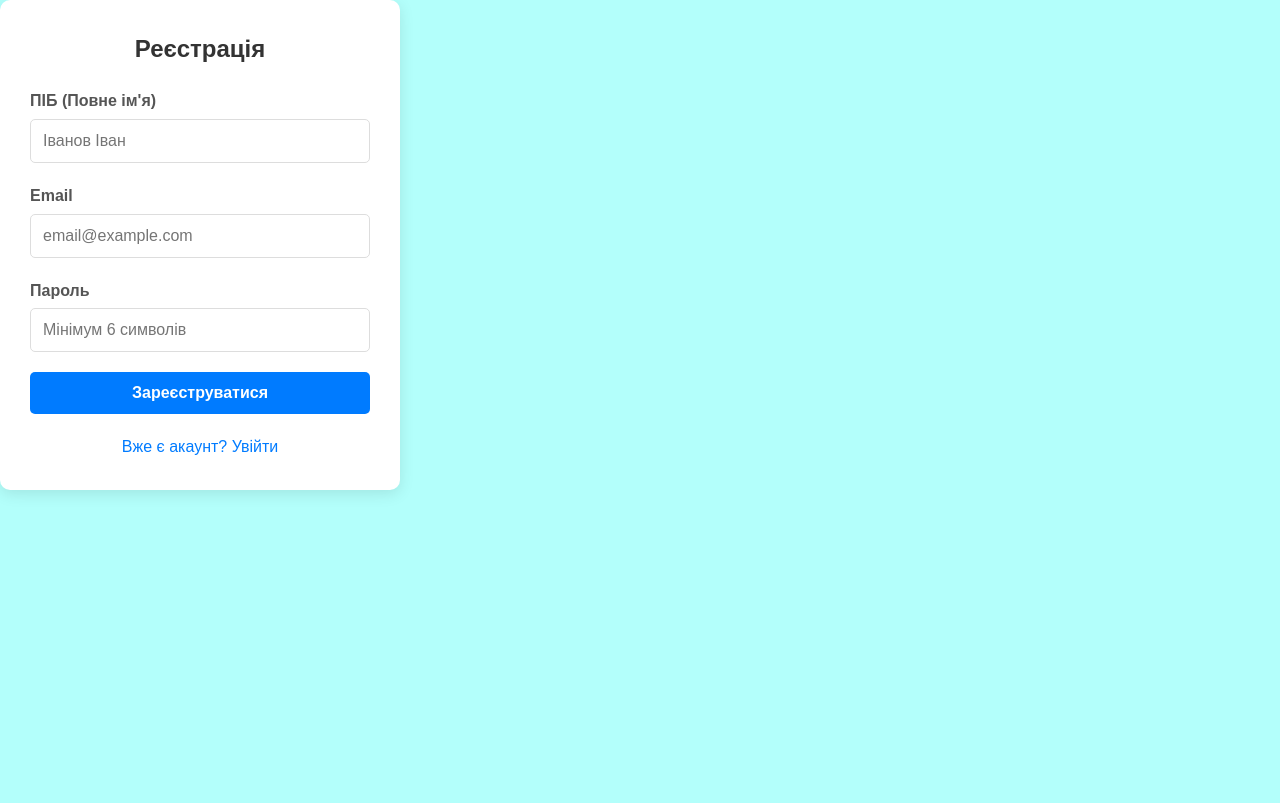
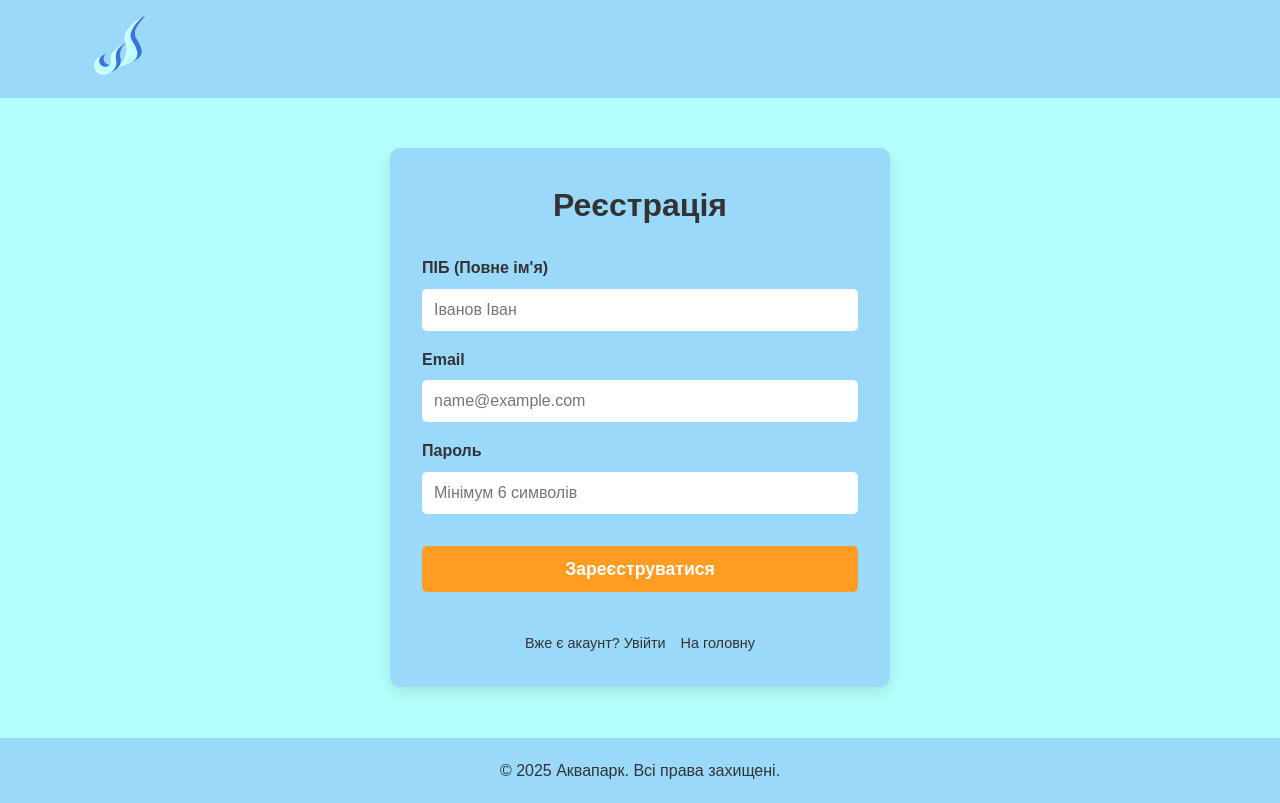
Before and after one commit to FeshchukNataliia/IS-44_appweb-FeshchukNataliia-FIOT-2025, a plain HTML site: page register.html in a window 1280 px wide. Drawn offline with Linux system fonts and the light colour scheme; no server answers.

Commit message:
Захист

```diff
--- a/register.html
+++ b/register.html
@@ -6,31 +6,52 @@
     <title>Реєстрація - Аквапарк</title>
     <link rel="stylesheet" href="style.css">
 </head>
-<body>
+<body class="auth-body">
 
-    <div class="auth-container">
-        <h2 style="text-align: center;">Реєстрація</h2>
-        <div id="error-message" class="error-msg"></div>
+    <header class="simple-header">
+        <div class="container">
+            <a href="index.html" title="На головну">
+                <img src="assets/images/logo.png" alt="Аквапарк Хвиля" class="logo-img">
+            </a>
+        </div>
+    </header>
 
-        <form id="register-form">
+    <main class="login-page-wrapper">
+        <div class="login-container">
+            <h2 class="section-title">Реєстрація</h2>
+
+            <div id="error-message" class="form-message form-error" style="display: none;"></div>
+
+            <form id="register-form" class="login-form">
                 <div class="form-group">
-                <label>ПІБ (Повне ім'я)</label>
+                    <label for="full_name">ПІБ (Повне ім'я)</label>
                     <input type="text" id="full_name" required placeholder="Іванов Іван">
                 </div>
                 <div class="form-group">
-                <label>Email</label>
-                <input type="email" id="email" required placeholder="email@example.com">
+                    <label for="email">Email</label>
+                    <input type="email" id="email" required placeholder="name@example.com">
                 </div>
                 <div class="form-group">
-                <label>Пароль</label>
+                    <label for="password">Пароль</label>
                     <input type="password" id="password" required placeholder="Мінімум 6 символів">
                 </div>
-            <button type="submit" class="btn-submit">Зареєструватися</button>
+
+                <button type="submit" class="btn-login">Зареєструватися</button>
+
+                <div class="form-links">
+                    <a href="login.html">Вже є акаунт? Увійти</a>
+                    <a href="index.html">На головну</a>
+                </div>
             </form>
+        </div>
+    </main>
 
-        <a href="login.html" class="auth-link">Вже є акаунт? Увійти</a>
+    <footer class="footer">
+        <div class="container">
+            <p>&copy; 2025 Аквапарк. Всі права захищені.</p>
         </div>
+    </footer>
 
-    <script src="JS/script.js"></script>
+    <script src="JS/register.js"></script>
 </body>
 </html>
--- a/style.css
+++ b/style.css
@@ -483,34 +483,62 @@ a.nav-link:hover {
 }
 
 /* ----------------------------------- */
-/* 8. СТИЛІ СТОРІНКИ ВХОДУ (LOGIN) */
+/* 8. СТИЛІ СТОРІНКИ ВХОДУ (LOGIN/REGISTER) */
 /* ----------------------------------- */
+
+/* === Спрощений Хедер (для Логіну/Адмінки) === */
+.simple-header {
+    background-color: var(--header-footer-bg);
+    padding: 15px 0;
+    /* Було center, ставимо left або просто прибираємо, бо div і так зліва */
+    text-align: left;
+    box-shadow: 0 2px 5px rgba(0,0,0,0.1);
+}
+
+/* Додатково: щоб логотип точно був зліва в межах контейнера */
+.simple-header .container {
+    display: flex;
+    align-items: center;
+    justify-content: flex-start; /* Притискаємо вліво */
+}
+
+.logo-img {
+    height: 60px; /* Висота логотипу (налаштуй під себе) */
+    width: auto;  /* Ширина автоматична */
+    display: inline-block;
+    transition: transform 0.3s;
+}
+
+.logo-img:hover {
+    transform: scale(1.05); /* Легке збільшення при наведенні */
+}
 
 /* Обгортка для центрування форми по вертикалі */
 .login-page-wrapper {
     display: flex;
     align-items: center;
     justify-content: center;
-    min-height: calc(100vh - 160px); /* (100% висоти - хедер і футер) */
+    min-height: calc(100vh - 160px);
     padding: 2rem 0;
-    background-color: var(--primary-bg); /* Твій світло-блакитний фон */
+    background-color: var(--primary-bg);
 }
 
 /* Контейнер самої форми */
 .login-container {
     max-width: 500px;
     width: 100%;
-    margin: 0 auto; /* Центрування */
+    margin: 0 auto;
     padding: 2rem;
-    background-color: var(--header-footer-bg); /* Твій світло-синій */
+    background-color: var(--header-footer-bg);
     border-radius: 10px;
     box-shadow: 0 5px 15px rgba(0, 0, 0, 0.1);
 }
 
 .login-container .section-title {
-    margin-top: 0; /* Прибираємо зайвий відступ у заголовка */
+    margin-top: 0;
     margin-bottom: 1.5rem;
-    color: var(--primary-dark-blue); /* Темно-синій, як у тарифів */
+    color: var(--primary-dark-blue);
+    text-align: center; /* Центруємо заголовок */
 }
 
 /* Стилі для самої форми */
@@ -543,71 +571,75 @@ a.nav-link:hover {
     border-color: var(--accent-color);
 }
 
-/* Кнопка "Увійти" */
+/* Кнопка "Увійти" / "Зареєструватися" */
 .btn-login {
     margin-top: 1rem;
     padding: 0.8rem;
     font-size: 1.1rem;
-    background-color: var(--accent-color); /* Твій помаранчевий */
+    background-color: var(--accent-color);
     color: var(--text-color-light);
+    border: none;
+    border-radius: 5px;
+    cursor: pointer;
+    font-weight: bold;
+    text-align: center;
+    transition: background 0.3s;
 }
 
 .btn-login:hover {
-    background-color: #e58d1e; /* Темніший помаранчевий */
+    background-color: #e58d1e;
 }
 
-/* Блок з посиланнями "Забули пароль?" */
+/* Блок з посиланнями */
 .form-links {
     margin-top: 1.5rem;
     display: flex;
-    justify-content: space-between;
+    justify-content: center; /* Центруємо посилання */
+    gap: 15px;
 }
 
 .form-links a {
     color: var(--primary-dark-blue);
     text-decoration: none;
+    font-size: 0.9rem;
 }
 .form-links a:hover {
     text-decoration: underline;
     color: var(--accent-color);
 }
 
-/* * Декоративні повідомлення (завдання)
- * За замовчуванням приховане.
- * Щоб побачити, як воно виглядає,
- * тимчасово прибери 'display: none'
- */
+/* Повідомлення про помилки */
 .form-message {
     padding: 1rem;
     border-radius: 5px;
     font-weight: bold;
-    display: none; /* <-- Приховано за замовчуванням */
+    display: none;
+    text-align: center;
+    margin-bottom: 15px;
 }
 
 .form-error {
     background-color: #f8d7da;
     color: #721c24;
     border: 1px solid #f5c6cb;
-    display: block; /* <-- Тимчасово увімкнено, щоб ти бачила (як у завданні) */
+    display: block;
 }
 
-/* * Лінки для імітації (завдання)
- */
-.simulation-links {
-    margin-top: 2rem;
-    padding-top: 1rem;
-    border-top: 1px solid rgba(0,0,0,0.1);
+/* Стилі Футера */
+.footer {
+    background-color: var(--header-footer-bg); /* Той самий колір, що і в хедері */
+    padding: 20px 0;
+    margin-top: auto; /* Це важливо для притискання до низу */
+
+    /* Центрування тексту */
     text-align: center;
 }
-.simulation-links p {
-    font-weight: bold;
-    margin-bottom: 0.5rem;
-}
-.simulation-links a {
-    display: block;
-    margin-top: 0.5rem;
-    color: var(--accent-color);
-    font-weight: bold;
+
+/* Якщо всередині футера є контейнер */
+.footer .container {
+    display: flex;
+    justify-content: center; /* Центруємо вміст по горизонталі */
+    align-items: center;
 }
 
 /* ----------------------------------- */
@@ -889,84 +921,3 @@ a.nav-link:hover {
     color: #aaa;
     font-size: 0.9rem;
 }
-
-/* ----------------------------------- */
-/* === 12 Стилі для Авторизації (Login/Register) === */
-/* ----------------------------------- */
-
-.auth-body {
-    font-family: sans-serif;
-    background-color: #f0f2f5;
-    display: flex;
-    justify-content: center;
-    align-items: center;
-    height: 100vh;
-    margin: 0;
-}
-
-.auth-container {
-    width: 100%;
-    max-width: 400px;
-    padding: 30px;
-    background: white;
-    border-radius: 10px;
-    box-shadow: 0 4px 15px rgba(0,0,0,0.1);
-}
-
-.auth-container h2 {
-    text-align: center;
-    color: #333;
-    margin-bottom: 20px;
-}
-
-.form-group { margin-bottom: 20px; }
-
-.form-group label {
-    display: block;
-    margin-bottom: 5px;
-    font-weight: bold;
-    color: #555;
-}
-
-.form-group input {
-    width: 100%;
-    padding: 12px;
-    border: 1px solid #ddd;
-    border-radius: 5px;
-    box-sizing: border-box;
-}
-
-.btn-submit {
-    width: 100%;
-    padding: 12px;
-    background: #007bff;
-    color: white;
-    border: none;
-    border-radius: 5px;
-    cursor: pointer;
-    font-size: 16px;
-    font-weight: bold;
-    transition: background 0.3s;
-}
-
-.btn-submit:hover { background: #0056b3; }
-
-.error-msg {
-    color: #dc3545;
-    text-align: center;
-    display: none;
-    margin-bottom: 15px;
-    padding: 10px;
-    background: #f8d7da;
-    border-radius: 5px;
-}
-
-.auth-link {
-    text-align: center;
-    margin-top: 20px;
-    display: block;
-    color: #007bff;
-    text-decoration: none;
-}
-
-.auth-link:hover { text-decoration: underline; }
```
Also changed, not shown: login.html (+31 -12 lines). Lines whose indentation alone changed are shown as unchanged.
